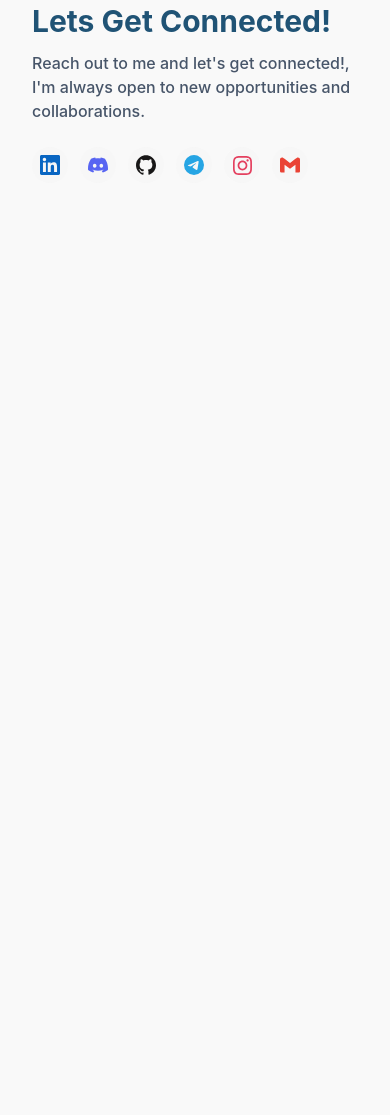
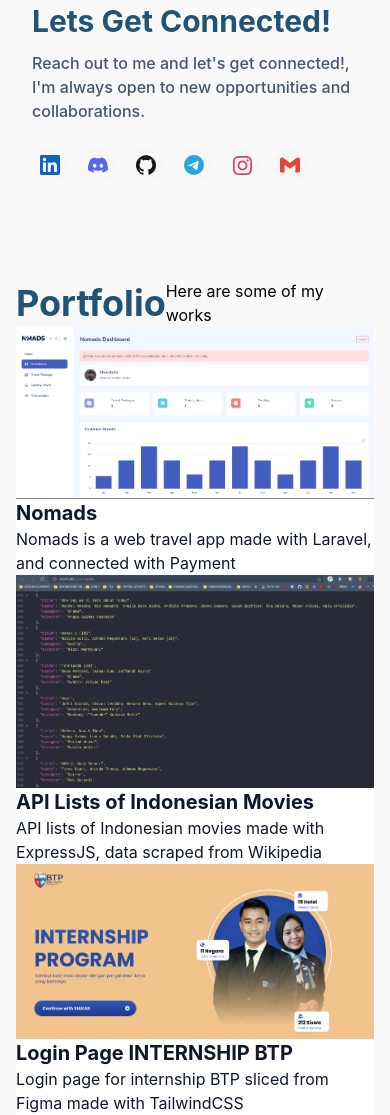
Before and after one commit to chrystalio/personal-portfolio, a website: page index.html in a window 390 px wide. Shown: the part 861-1976 px from the top of the page. Before the commit the page ends 1140 px from the top, so only its background shows below. Drawn offline with nearby package versions, Linux system fonts and the light colour scheme.

Commit message:
Add portfolio section

```diff
--- a/index.html
+++ b/index.html
@@ -122,6 +122,38 @@
         </div>
     </div>
 </section>
+<section id="portfolio" class="pt-32 pb-16 bg-slate-100">
+    <div class="container">
+        <div class="flex flex-col items-center">
+            <h1 class="text-4xl font-bold text-secondary">Portfolio</h1>
+            <p class="text-lg">Here are some of my works</p>
+        </div>
+        <div class="grid grid-cols-1 md:grid-cols-2 lg:grid-cols-3 gap-8 mt-16">
+            <div class="bg-white rounded-2xl shadow-md">
+                <img src="assets/images/portfolio1.png" alt="Portfolio 1" class="px-5 w-full h-64 object-scale-down rounded-t-lg">
+                <div class="p-4">
+                    <h1 class="text-xl font-bold text-slate-900">Nomads</h1>
+                    <p class="text-sm text-slate-900">Nomads is a web travel app made with Laravel, and connected with Payment</p>
+                </div>
+            </div>
+            <div class="bg-white rounded-2xl shadow-md">
+                <img src="assets/images/portfolio2.png" alt="Portfolio 2" class="px-5 w-full h-64 object-scale-down rounded-t-lg">
+                <div class="p-4">
+                    <h1 class="text-xl font-bold text-slate-900">API Lists of Indonesian Movies</h1>
+                    <p class="text-sm text-slate-900">API lists of Indonesian movies made with ExpressJS, data scraped from Wikipedia</p>
+                </div>
+            </div>
+            <div class="bg-white rounded-2xl shadow-md">
+                <img src="assets/images/portfolio3.png" alt="Portfolio 3" class="px-5 w-full h-64 object-scale-down rounded-t-lg">
+                <div class="p-4">
+                    <h1 class="text-xl font-bold text-slate-900">Login Page INTERNSHIP BTP</h1>
+                    <p class="text-sm text-slate-900">Login page for internship BTP sliced from Figma made with TailwindCSS</p>
+                </div>
+            </div>
+        </div>
+    </div>
+</section>
+
 <script src="https://cdn.jsdelivr.net/npm/typed.js@2.0.12"></script>
 <script>
     var typed = new Typed('#name', {
```
